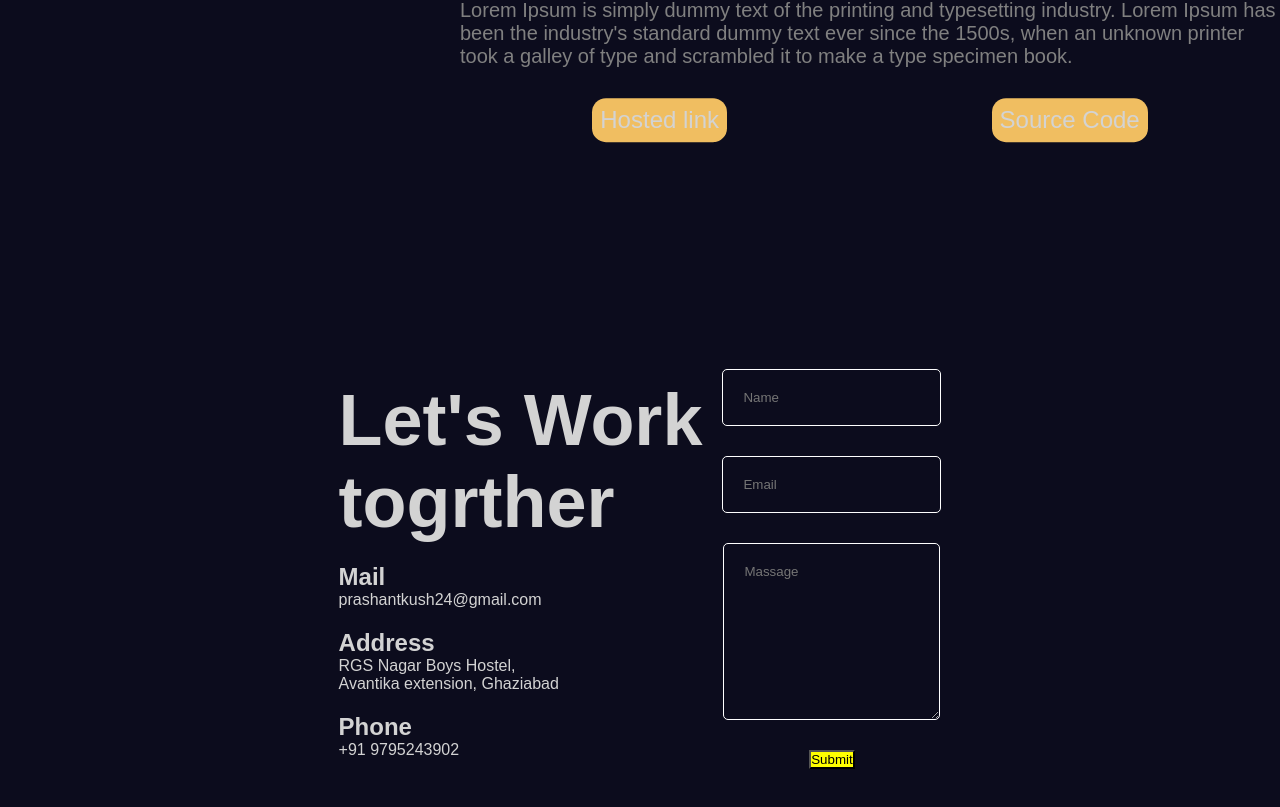
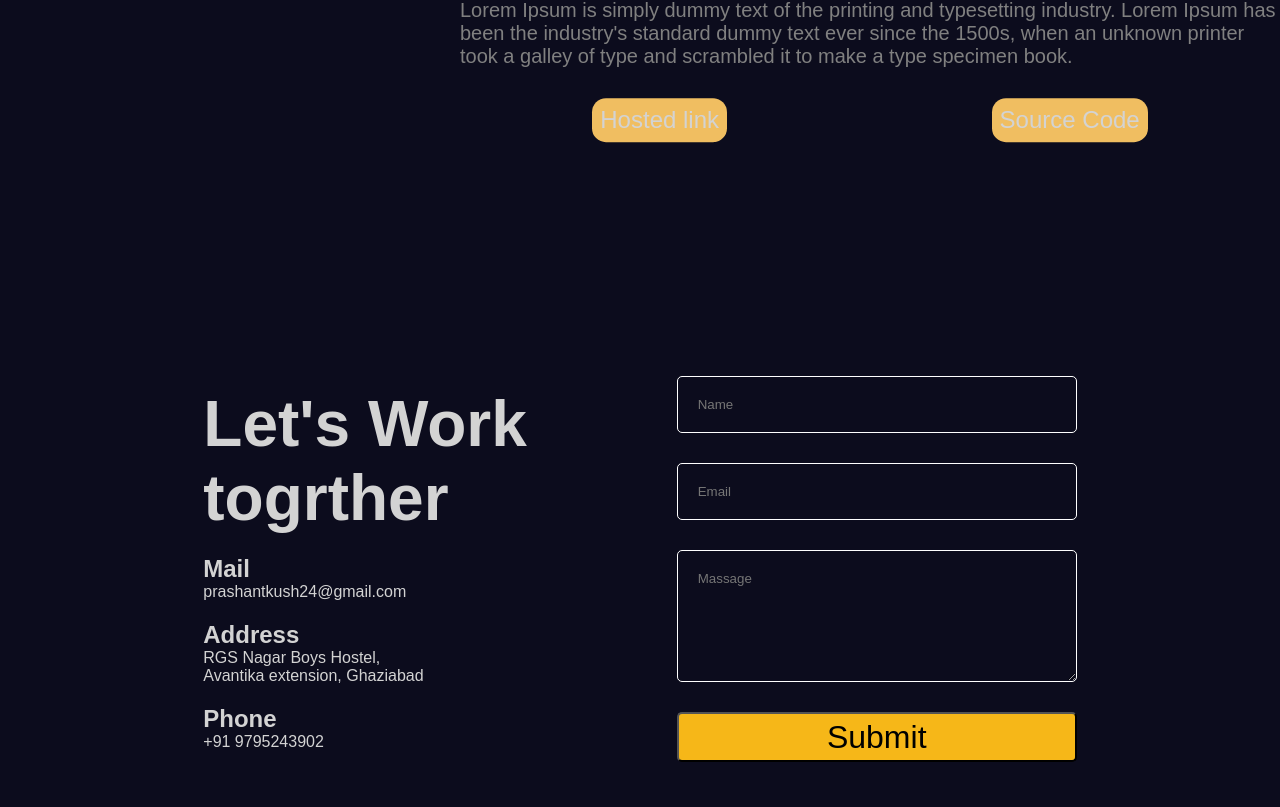
Before and after one commit to kushwahaPrashant24/Portfolio-, a React (Create React App) app: page / in a window 1280 px wide. Shown: the part 10373-11180 px from the top of the page. Built offline with nearby package versions, Linux system fonts and the light colour scheme.

Commit message:
added animation to asection of Contact

```diff
--- a/src/Contact/Contact.css
+++ b/src/Contact/Contact.css
@@ -1,8 +1,8 @@
 #Contact{
     display: flex;
     align-items: center;
-    justify-content: center;
-    gap: 20px;
+    justify-content: space-evenly;
+    gap: 150px;
 }
 
 #contactText{
@@ -14,7 +14,7 @@
 }
 
 #Contacthead{
-    font-size: 3rem;
+    font-size: 4rem;
 }
 
 #Contactdata h1{
@@ -29,6 +29,7 @@
 
 #contactArea{
     flex: 1;
+
 }
 
 #contactArea form{
@@ -41,6 +42,7 @@
 }
 
 #contactArea input,textarea {
+    width: 400px;
     padding: 20px;
     background-color: transparent;
     border: 1px solid white;
@@ -49,5 +51,10 @@
 }
 
 #contactArea button {
-    background-color: yellow;
+    font-size: 2rem;
+    width: 400px;
+    height: 50px;
+    border-radius: 5px;
+    background-color: rgb(246, 183, 24);
+    cursor: pointer;
 }
--- a/src/Contact/Contact.jsx
+++ b/src/Contact/Contact.jsx
@@ -1,35 +1,63 @@
 import React from "react";
-import './Contact.css';
+import "./Contact.css";
+import { motion } from "framer-motion";
+
+const variants = {
+    initial: {
+      y: 500,
+      opacity: 0,
+    },
+    animate: {
+      y: 0,
+      opacity: 1,
+      transition: {
+        duration: 0.7,
+        staggerChildren: 0.1,
+      },
+    },
+  };
 
 function Contact() {
-    return  <div id="Contact">
-           <div id="contactText">
-           <div id="Contacthead">
-            <h1>Let's Work<br></br>togrther</h1>
-           </div>
-           <div id="Contactdata">
+
+
+
+  return (
+    <motion.div
+    id="Contact"
+    variants={variants}
+    initial="initial"
+     whileInView="animate">
+      <motion.div id="contactText" variants={variants}>
+
+          <motion.h1 id="Contacthead" variants={variants}>
+            Let's Work<br></br>togrther
+          </motion.h1>
+
+        <motion.div id="Contactdata" variants={variants}>
           <h1>Mail</h1>
           <span>prashantkush24@gmail.com</span>
-           </div>
-           <div id="Contactdata">
+        </motion.div>
+        <motion.div id="Contactdata" variants={variants}>
           <h1>Address</h1>
-            <span>RGS Nagar Boys Hostel,<br></br> Avantika extension, Ghaziabad</span>
-           </div>
-           <div id="Contactdata">
+          <span>
+            RGS Nagar Boys Hostel,<br></br> Avantika extension, Ghaziabad
+          </span>
+        </motion.div>
+        <motion.div id="Contactdata" variants={variants}>
           <h1>Phone</h1>
           <span>+91 9795243902</span>
-           </div>
-
-           </div>
+        </motion.div>
+      </motion.div>
       <div id="contactArea">
         <form>
           <input type="text" placeholder="Name" />
           <input type="email" placeholder="Email" />
-               <textarea rows={9} placeholder="Massage" />
+          <textarea rows={6} placeholder="Massage" />
           <button>Submit </button>
         </form>
       </div>
-    </div>
+    </motion.div>
+  );
 }
 
 export default Contact;
```
Lines whose indentation alone changed are shown as unchanged.
